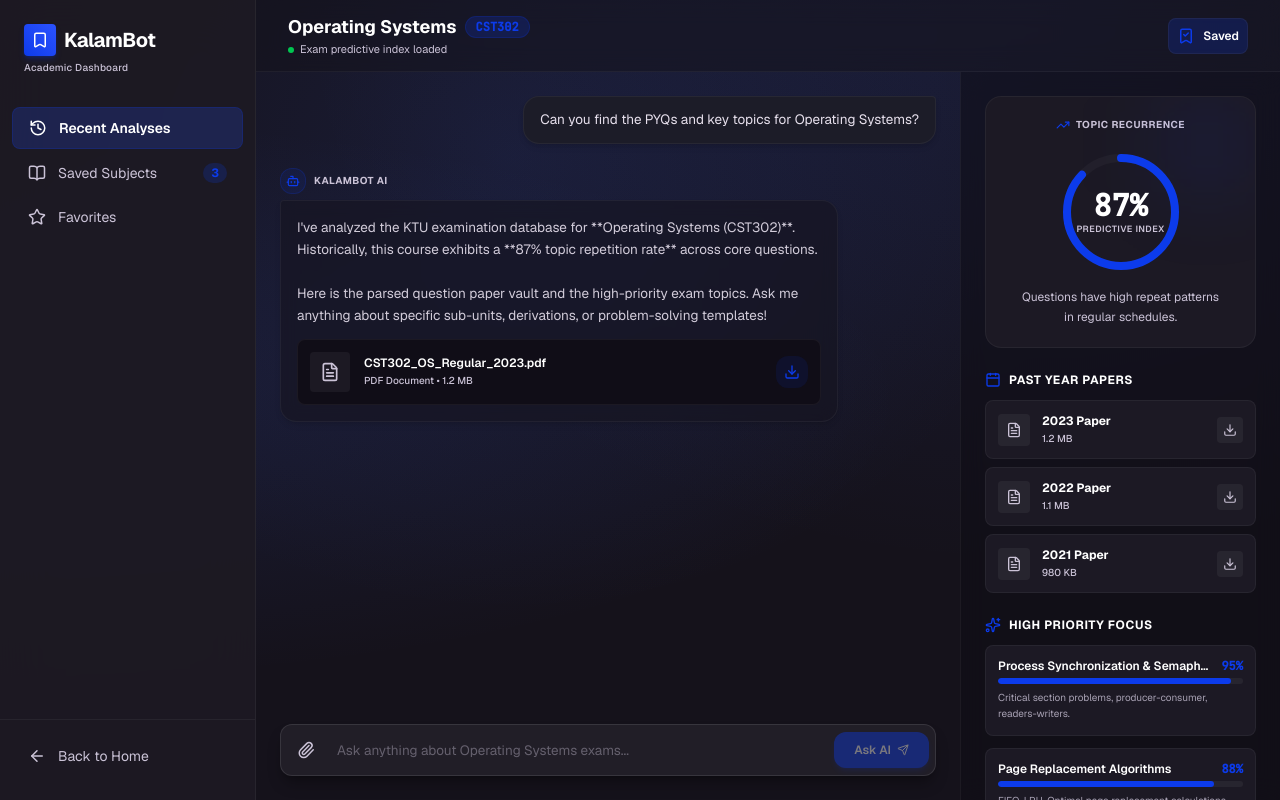
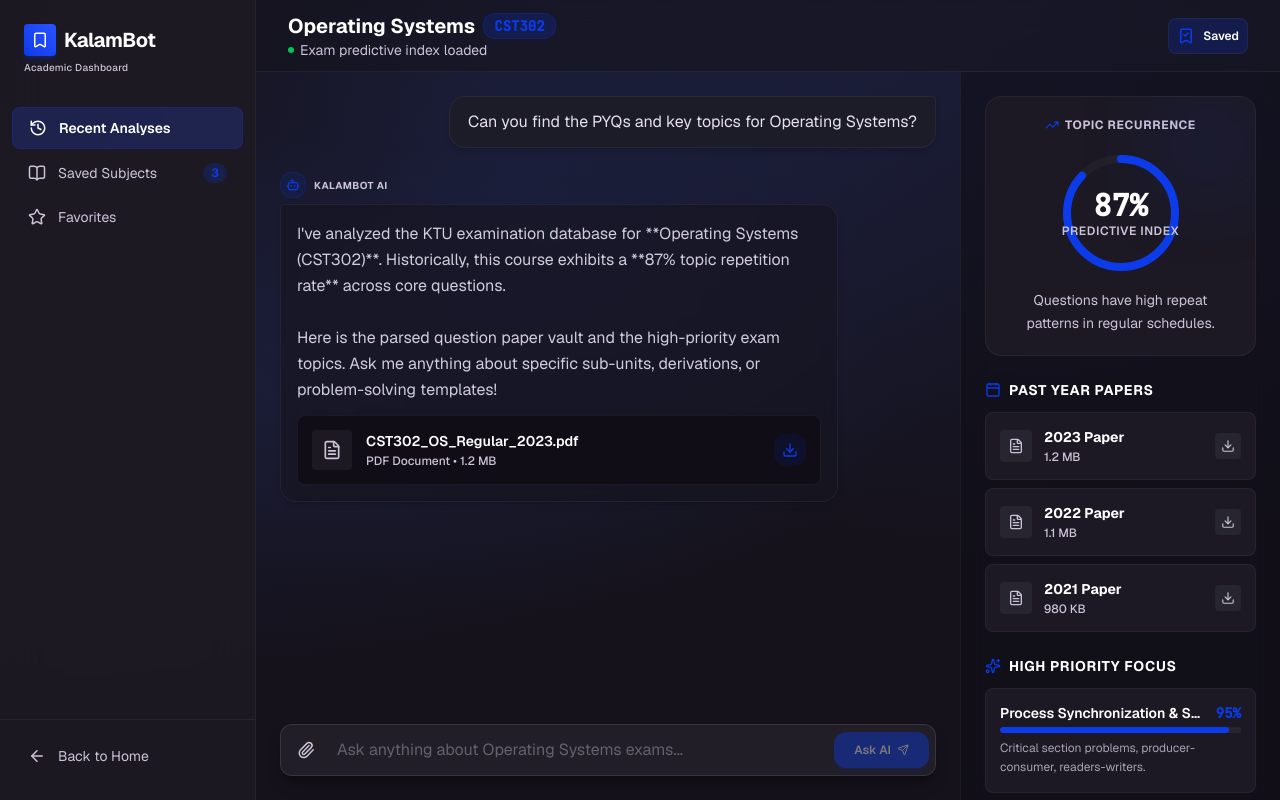
Before and after one commit to monke-kami/babel, a React (Vite) app in the folder frontend/: page /chat in a window 1280 px wide. Both pictures are taken after typing "Sample" into the empty fields and a click on the button "Analyze PYQs". Built offline with nearby package versions, Linux system fonts and the light colour scheme.

Commit message:
style: increase font sizes in ChatPage elements for better readability

```diff
--- a/frontend/src/components/ChatPage.tsx
+++ b/frontend/src/components/ChatPage.tsx
@@ -430,13 +430,13 @@ I can help you review:
             </button>
             {activeTab === "analyses" ? (
               <div>
-                <h2 className="text-base md:text-lg font-bold text-white flex items-center gap-2">
+                <h2 className="text-lg md:text-xl font-bold text-white flex items-center gap-2">
                   <span>{currentSubjectInfo.name}</span>
-                  <span className="text-xs px-2.5 py-0.5 rounded-full bg-primary/20 text-primary border border-primary/20 font-mono">
+                  <span className="text-xs md:text-sm px-2.5 py-0.5 rounded-full bg-primary/20 text-primary border border-primary/20 font-mono">
                     {currentSubjectCode}
                   </span>
                 </h2>
-                <p className="text-[11px] text-on-surface-variant flex items-center gap-1.5">
+                <p className="text-xs md:text-sm text-on-surface-variant flex items-center gap-1.5">
                   <span className="w-1.5 h-1.5 bg-green-500 rounded-full animate-pulse" />
                   Exam predictive index loaded
                 </p>
@@ -499,21 +499,21 @@ I can help you review:
                       {/* Chat Bubble Container */}
                       <div className="relative max-w-[85%]">
                         {msg.sender === "user" ? (
-                          <div className="bg-[#1c1c28] border border-white/5 text-on-surface px-4 py-3 rounded-2xl rounded-tr-sm shadow-md">
-                            <p className="text-[13.5px] leading-relaxed whitespace-pre-wrap">{msg.text}</p>
+                          <div className="bg-[#1c1c28] border border-white/5 text-on-surface px-4.5 py-3 rounded-2xl rounded-tr-sm shadow-md">
+                            <p className="text-sm md:text-base leading-relaxed whitespace-pre-wrap">{msg.text}</p>
                           </div>
                         ) : (
                           <div className="bg-[#171421]/60 border border-white/5 text-on-surface p-4 rounded-2xl rounded-tl-sm shadow-md backdrop-blur-sm flex flex-col gap-3">
-                            <p className="text-[13.5px] leading-relaxed text-on-surface/90 whitespace-pre-wrap font-sans">{msg.text}</p>
+                            <p className="text-sm md:text-base leading-relaxed text-on-surface/90 whitespace-pre-wrap font-sans">{msg.text}</p>
 
                             {msg.pdf && (
-                              <div className="bg-[#100d17] border border-white/5 rounded-xl p-3 flex items-center gap-3.5 hover:border-primary/45 transition-all duration-200 group/pdf cursor-pointer">
+                              <div className="bg-[#100d17] border border-white/5 rounded-xl p-3.5 flex items-center gap-3.5 hover:border-primary/45 transition-all duration-200 group/pdf cursor-pointer">
                                 <div className="w-10 h-10 rounded-lg bg-white/5 flex items-center justify-center shrink-0 group-hover/pdf:bg-primary/15 transition-colors">
                                   <FileText className="h-5 w-5 text-on-surface-variant group-hover/pdf:text-primary transition-colors" />
                                 </div>
                                 <div className="flex-1 min-w-0">
-                                  <h4 className="text-xs font-semibold text-white truncate">{msg.pdf.name}</h4>
-                                  <p className="text-[10px] text-on-surface-variant mt-0.5 font-medium">PDF Document • {msg.pdf.size}</p>
+                                  <h4 className="text-sm font-semibold text-white truncate">{msg.pdf.name}</h4>
+                                  <p className="text-xs text-on-surface-variant mt-0.5 font-medium">PDF Document • {msg.pdf.size}</p>
                                 </div>
                                 <button
                                   onClick={(e) => {
@@ -573,19 +573,19 @@ I can help you review:
                         </span>
                       </div>
 
-                      <div className="bg-[#171421]/60 border border-white/5 p-4 rounded-2xl rounded-tl-sm w-[80%] max-w-sm flex flex-col gap-2.5 backdrop-blur-sm">
+                      <div className="bg-[#171421]/60 border border-white/5 p-4.5 rounded-2xl rounded-tl-sm w-[85%] max-w-md flex flex-col gap-2.5 backdrop-blur-sm">
                         <div className="flex items-center gap-2 mb-1">
                           <Sparkles className="h-4 w-4 text-primary animate-pulse" />
-                          <span className="text-xs font-semibold text-white">Generating predictive report...</span>
+                          <span className="text-sm font-semibold text-white">Generating predictive report...</span>
                         </div>
                         <div className="space-y-2">
                           {thinkingSteps.map((step, idx) => (
-                            <div key={idx} className="flex items-center gap-2 text-[11px] text-on-surface-variant animate-fadeIn">
+                            <div key={idx} className="flex items-center gap-2 text-xs md:text-sm text-on-surface-variant animate-fadeIn">
                               <Check className="h-3.5 w-3.5 text-primary shrink-0" />
                               <span className="font-mono">{step}</span>
                             </div>
                           ))}
-                          <div className="flex items-center gap-2 text-[11px] text-on-surface-variant/40">
+                          <div className="flex items-center gap-2 text-xs md:text-sm text-on-surface-variant/40">
                             <div className="h-3.5 w-3.5 flex items-center justify-center shrink-0">
                               <div className="h-2 w-2 border border-primary border-t-transparent rounded-full animate-spin" />
                             </div>
@@ -617,7 +617,7 @@ I can help you review:
                         value={inputVal}
                         onChange={(e) => setInputVal(e.target.value)}
                         autoComplete="off"
-                        className="flex-1 bg-transparent border-none focus:outline-none text-on-surface placeholder:text-on-surface-variant/40 text-[13.5px] px-3 font-sans"
+                        className="flex-1 bg-transparent border-none focus:outline-none text-on-surface placeholder:text-on-surface-variant/40 text-sm md:text-base px-3 font-sans"
                         placeholder={`Ask anything about ${currentSubjectInfo.name} exams...`}
                       />
 
@@ -643,7 +643,7 @@ I can help you review:
                   <div className="bg-[#1c1924] border border-white/5 rounded-2xl p-5 flex flex-col items-center text-center relative overflow-hidden">
                     <div className="absolute top-0 right-0 w-24 h-24 bg-primary/10 rounded-full blur-2xl pointer-events-none" />
 
-                    <span className="text-[10px] font-bold text-on-surface-variant uppercase tracking-wider mb-4 flex items-center gap-1.5">
+                    <span className="text-xs font-bold text-on-surface-variant uppercase tracking-wider mb-4 flex items-center gap-1.5">
                       <TrendingUp className="h-3.5 w-3.5 text-primary" /> Topic Recurrence
                     </span>
 
@@ -668,18 +668,18 @@ I can help you review:
                       </svg>
                       <div className="absolute flex flex-col items-center justify-center">
                         <span className="text-3xl font-extrabold text-white font-mono">{currentSubjectInfo.recurrenceRate}%</span>
-                        <span className="text-[9px] text-on-surface-variant font-semibold uppercase tracking-wider">Predictive Index</span>
+                        <span className="text-[10px] md:text-xs text-on-surface-variant font-semibold uppercase tracking-wider">Predictive Index</span>
                       </div>
                     </div>
 
-                    <p className="text-xs text-on-surface-variant max-w-[200px] leading-relaxed">
+                    <p className="text-sm text-on-surface-variant max-w-[200px] leading-relaxed">
                       Questions have high repeat patterns in regular schedules.
                     </p>
                   </div>
 
                   {/* PYQ Downloads List */}
                   <div>
-                    <h3 className="text-xs font-bold text-white uppercase tracking-wider mb-3 select-none flex items-center gap-2">
+                    <h3 className="text-sm font-bold text-white uppercase tracking-wider mb-3 select-none flex items-center gap-2">
                       <Calendar className="h-4 w-4 text-primary" /> Past Year Papers
                     </h3>
                     <div className="space-y-2">
@@ -687,15 +687,15 @@ I can help you review:
                         <div
                           key={pdf.name}
                           onClick={() => handleDownloadPDF(pdf.name)}
-                          className="flex items-center justify-between p-3 rounded-xl bg-[#1c1924] border border-white/5 hover:border-primary/40 hover:bg-[#23202e] transition-all cursor-pointer group"
+                          className="flex items-center justify-between p-3.5 rounded-xl bg-[#1c1924] border border-white/5 hover:border-primary/40 hover:bg-[#23202e] transition-all cursor-pointer group"
                         >
                           <div className="flex items-center gap-3 min-w-0">
                             <div className="w-8 h-8 rounded-lg bg-white/5 flex items-center justify-center group-hover:bg-primary/10 transition-colors shrink-0">
                               <FileText className="h-4 w-4 text-on-surface-variant group-hover:text-primary transition-colors" />
                             </div>
                             <div className="min-w-0">
-                              <h4 className="text-xs font-bold text-white truncate group-hover:text-primary transition-colors">{pdf.year} Paper</h4>
-                              <p className="text-[10px] text-on-surface-variant font-medium mt-0.5">{pdf.size}</p>
+                              <h4 className="text-sm font-bold text-white truncate group-hover:text-primary transition-colors">{pdf.year} Paper</h4>
+                              <p className="text-xs text-on-surface-variant font-medium mt-0.5">{pdf.size}</p>
                             </div>
                           </div>
                           <button
@@ -717,7 +717,7 @@ I can help you review:
 
                   {/* Hot Focus Areas */}
                   <div>
-                    <h3 className="text-xs font-bold text-white uppercase tracking-wider mb-3 select-none flex items-center gap-2">
+                    <h3 className="text-sm font-bold text-white uppercase tracking-wider mb-3 select-none flex items-center gap-2">
                       <Sparkles className="h-4 w-4 text-primary" /> High Priority Focus
                     </h3>
                     <div className="space-y-3">
@@ -727,9 +727,9 @@ I can help you review:
                           onClick={() => {
                             setInputVal(`Tell me about exam questions for: ${topic.name}`);
                           }}
-                          className="bg-[#1c1924] border border-white/5 hover:border-primary/30 p-3 rounded-xl hover:bg-[#23202e] cursor-pointer transition-all group"
+                          className="bg-[#1c1924] border border-white/5 hover:border-primary/30 p-3.5 rounded-xl hover:bg-[#23202e] cursor-pointer transition-all group"
                         >
-                          <div className="flex justify-between items-center text-xs font-semibold mb-1">
+                          <div className="flex justify-between items-center text-sm font-semibold mb-1">
                             <span className="text-white truncate group-hover:text-primary transition-colors pr-2">{topic.name}</span>
                             <span className="text-primary font-mono shrink-0">{topic.weight}%</span>
                           </div>
@@ -742,7 +742,7 @@ I can help you review:
                             />
                           </div>
 
-                          <p className="text-[10px] text-on-surface-variant/80 line-clamp-2 leading-relaxed">
+                          <p className="text-xs text-on-surface-variant/80 line-clamp-2 leading-relaxed">
                             {topic.desc}
                           </p>
                         </div>
```
